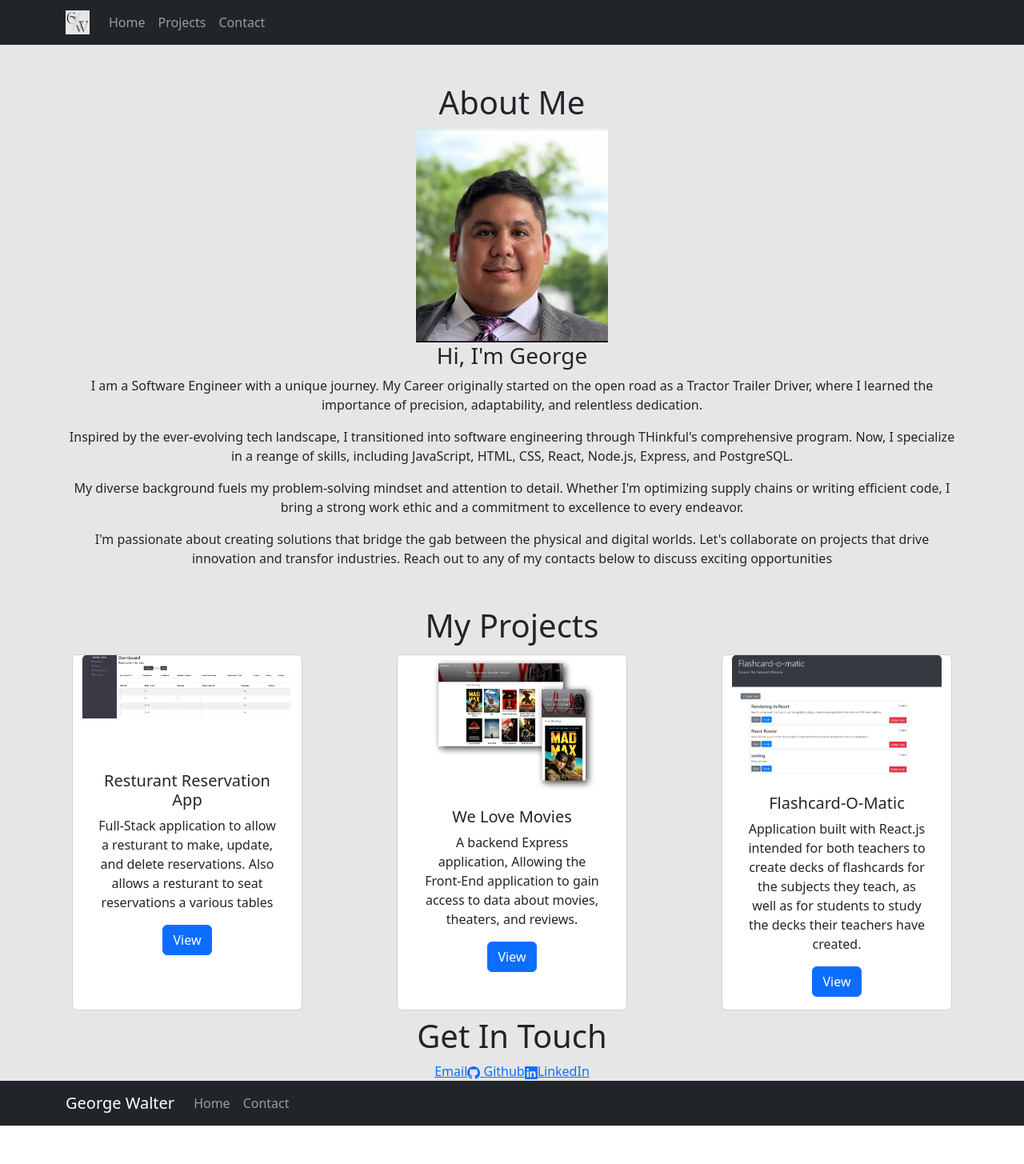
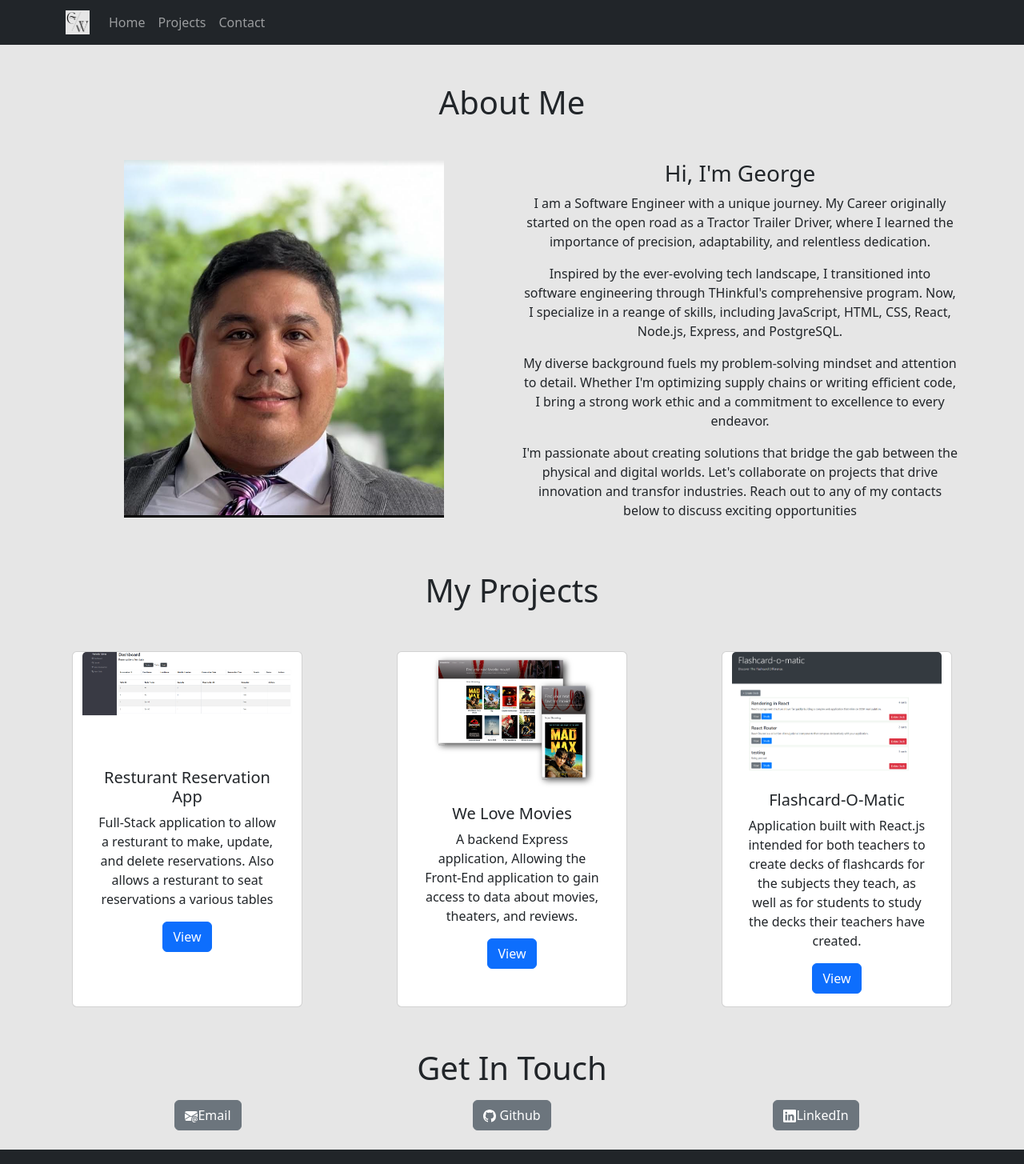
Before and after one commit to gwalter66/Portfolio, a React (Create React App) app: page / in a window 1280 px wide. Shown: the top 1455 px of the page at 80% size. Before the commit the page ends 1407 px from the top, so only its background shows below. Built offline with nearby package versions, Linux system fonts and the light colour scheme.

Commit message:
styled home page

```diff
--- a/src/components/About/About.css
+++ b/src/components/About/About.css
@@ -1,3 +1,3 @@
 .headshot {
-    width: 15rem;
+    width: 25rem;
 }
--- a/src/components/About/About.js
+++ b/src/components/About/About.js
@@ -1,4 +1,4 @@
-import { Container } from "react-bootstrap";
+import { Col, Container, Row } from "react-bootstrap";
 import "./About.css";
 import headshot from "./headshot.png";
 
@@ -6,35 +6,42 @@ const About = () => {
   return (
     <>
       <Container className="mt-5 mb-5">
-        <h1>About Me</h1>
-        <img src={headshot} className="headshot" alt="Headshot" />
+        <Row>
+          <h1 className="mb-5">About Me</h1>
+          <Col>
+            <img src={headshot} className="headshot mb-3" alt="Headshot" />
+          </Col>
+          <Col>
             <div className="about">
               <h3>Hi, I'm George</h3>
               <p>
-            I am a Software Engineer with a unique journey. My Career originally
-            started on the open road as a Tractor Trailer Driver, where I
-            learned the importance of precision, adaptability, and relentless
-            dedication.
+                I am a Software Engineer with a unique journey. My Career
+                originally started on the open road as a Tractor Trailer Driver,
+                where I learned the importance of precision, adaptability, and
+                relentless dedication.
               </p>
               <p>
-            Inspired by the ever-evolving tech landscape, I transitioned into
-            software engineering through THinkful's comprehensive program. Now,
-            I specialize in a reange of skills, including JavaScript, HTML, CSS,
-            React, Node.js, Express, and PostgreSQL.
+                Inspired by the ever-evolving tech landscape, I transitioned
+                into software engineering through THinkful's comprehensive
+                program. Now, I specialize in a reange of skills, including
+                JavaScript, HTML, CSS, React, Node.js, Express, and PostgreSQL.
               </p>
               <p>
-            My diverse background fuels my problem-solving mindset and attention
-            to detail. Whether I'm optimizing supply chains or writing efficient
-            code, I bring a strong work ethic and a commitment to excellence to
-            every endeavor.
+                My diverse background fuels my problem-solving mindset and
+                attention to detail. Whether I'm optimizing supply chains or
+                writing efficient code, I bring a strong work ethic and a
+                commitment to excellence to every endeavor.
               </p>
               <p>
-            I'm passionate about creating solutions that bridge the gab between
-            the physical and digital worlds. Let's collaborate on projects that
-            drive innovation and transfor industries. Reach out to any of my
-            contacts below to discuss exciting opportunities
+                I'm passionate about creating solutions that bridge the gab
+                between the physical and digital worlds. Let's collaborate on
+                projects that drive innovation and transfor industries. Reach
+                out to any of my contacts below to discuss exciting
+                opportunities
               </p>
             </div>
+          </Col>
+        </Row>
       </Container>
     </>
   );
--- a/src/components/Home/ContactLinks.js
+++ b/src/components/Home/ContactLinks.js
@@ -1,11 +1,33 @@
+import { Col, Container, Row } from "react-bootstrap";
 import { Link } from "react-router-dom";
 
 const ContactLinks = () => {
   return (
     <>
-      <h1>Get In Touch</h1>
-      <Link to="/contact">Email</Link>
-      <Link to="https://github.com/gwalter66">
+      <h1 className="mb-3">Get In Touch</h1>
+      <Container>
+        <Row className="mb-4">
+          <Col>
+            <Link className="btn btn-secondary" to="/contact">
+              <svg
+                xmlns="http://www.w3.org/2000/svg"
+                width="16"
+                height="16"
+                fill="currentColor"
+                class="bi bi-envelope-at-fill"
+                viewBox="0 0 16 16"
+              >
+                <path d="M2 2A2 2 0 0 0 .05 3.555L8 8.414l7.95-4.859A2 2 0 0 0 14 2H2Zm-2 9.8V4.698l5.803 3.546L0 11.801Zm6.761-2.97-6.57 4.026A2 2 0 0 0 2 14h6.256A4.493 4.493 0 0 1 8 12.5a4.49 4.49 0 0 1 1.606-3.446l-.367-.225L8 9.586l-1.239-.757ZM16 9.671V4.697l-5.803 3.546.338.208A4.482 4.482 0 0 1 12.5 8c1.414 0 2.675.652 3.5 1.671Z" />
+                <path d="M15.834 12.244c0 1.168-.577 2.025-1.587 2.025-.503 0-1.002-.228-1.12-.648h-.043c-.118.416-.543.643-1.015.643-.77 0-1.259-.542-1.259-1.434v-.529c0-.844.481-1.4 1.26-1.4.585 0 .87.333.953.63h.03v-.568h.905v2.19c0 .272.18.42.411.42.315 0 .639-.415.639-1.39v-.118c0-1.277-.95-2.326-2.484-2.326h-.04c-1.582 0-2.64 1.067-2.64 2.724v.157c0 1.867 1.237 2.654 2.57 2.654h.045c.507 0 .935-.07 1.18-.18v.731c-.219.1-.643.175-1.237.175h-.044C10.438 16 9 14.82 9 12.646v-.214C9 10.36 10.421 9 12.485 9h.035c2.12 0 3.314 1.43 3.314 3.034v.21Zm-4.04.21v.227c0 .586.227.8.581.8.31 0 .564-.17.564-.743v-.367c0-.516-.275-.708-.572-.708-.346 0-.573.245-.573.791Z" />
+              </svg>
+              Email
+            </Link>
+          </Col>
+          <Col>
+            <Link
+              className="btn btn-secondary"
+              to="https://github.com/gwalter66"
+            >
               <svg
                 xmlns="http://www.w3.org/2000/svg"
                 width="16"
@@ -18,7 +40,12 @@ const ContactLinks = () => {
               </svg>{" "}
               Github
             </Link>
-      <Link to="">
+          </Col>
+          <Col>
+            <Link
+              className="btn btn-secondary"
+              to="https://www.linkedin.com/in/gwalter1/"
+            >
               <svg
                 xmlns="http://www.w3.org/2000/svg"
                 width="16"
@@ -31,6 +58,9 @@ const ContactLinks = () => {
               </svg>
               LinkedIn
             </Link>
+          </Col>
+        </Row>
+      </Container>
     </>
   );
 };
--- a/src/components/Home/ProjectView.js
+++ b/src/components/Home/ProjectView.js
@@ -6,8 +6,8 @@ import WeLoveMoviesCard from "../Projects/WeLoveMoviesCard";
 const ProjectView = () => {
   return (
     <>
-      <Container>
-        <h1>My Projects</h1>
+      <Container className="mb-5">
+        <h1 className="mb-5">My Projects</h1>
         <Row className="justify-content-between m-1 p-1">
           <ReservationProjectCard />
           <WeLoveMoviesCard />
```
Lines whose indentation alone changed are shown as unchanged.
